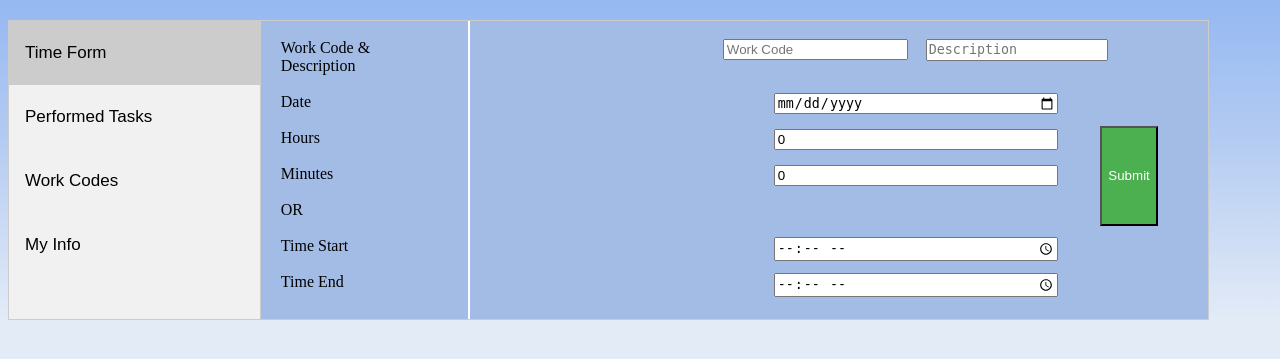
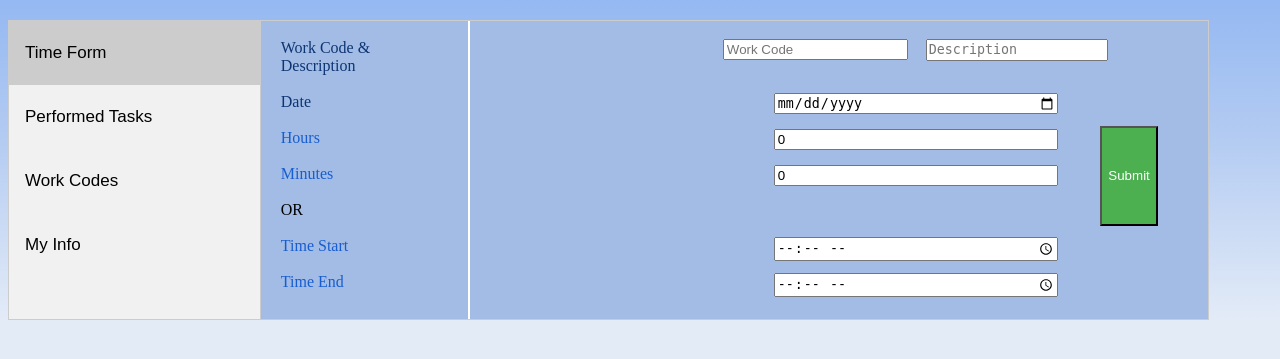
Before and after one commit to mankek/Time-Tracker, a Django app: a page that uses tracker/templates/tracker/index.html in a window 1280 px wide. Shown: the part 47-406 px from the top of the page. Run offline with Django 3.2, Linux system fonts and the light colour scheme; data comes from the database, SQL or seed files in the repository; both versions use the stored data as it was after the commit.

Commit message:
visual changes

```diff
--- a/tracker/templates/tracker/index.html
+++ b/tracker/templates/tracker/index.html
@@ -38,20 +38,20 @@
                 {% csrf_token %}
                 <div id="labels">
                     <br>
-                    <label>Work Code & Description</label><br><br>
-                    <label>Date</label><br><br>
-                    <label>Hours</label><br><br>
-                    <label>Minutes</label><br><br>
+                    <label style="color:#0d3473">Work Code & Description</label><br><br>
+                    <label style="color:#0d3473">Date</label><br><br>
+                    <label style="color:#175dcf">Hours</label><br><br>
+                    <label style="color:#175dcf">Minutes</label><br><br>
                     OR
                     <br>
                     <br>
-                    <label>Time Start</label><br><br>
-                    <label>Time End</label>
+                    <label style="color:#175dcf">Time Start</label><br><br>
+                    <label style="color:#175dcf">Time End</label>
                 </div>
                 <div id="inputs">
                     <br>
                     <input list="code_options" name="code" required autocomplete="off" placeholder="Work Code"><textarea name="task" required autocomplete="off" placeholder="Description"></textarea><br><br><br>
-                    <input type="date" name="date"><br><br>
+                    <input type="date" name="date" required><br><br>
                     <input type="number" name="hours" value="0" max="9"><br><br>
                     <input type="number" name="minutes" value="0" max="59"><br><br>
                     <br>
--- a/tracker/views.py
+++ b/tracker/views.py
@@ -47,7 +47,7 @@ def process_entry(request, in_username):
                 t = in_end - in_start
                 in_hours = math.floor(t.seconds/3600)
                 in_minutes = (t.seconds % 3600)/60
-                if int(in_hours) > 9:
+                if int(in_hours) > 10:
                     messages.warning(request, 'The max number of hours is 9; go home.')
                     return redirect('tracker:index', in_username=in_username)
             else:
```
Also changed, not shown: login/static/login/login.css (+7 -7 lines), db.sqlite3, login/static/login/BCW.jpg (added), login/static/login/Versiti.jpg (added).
